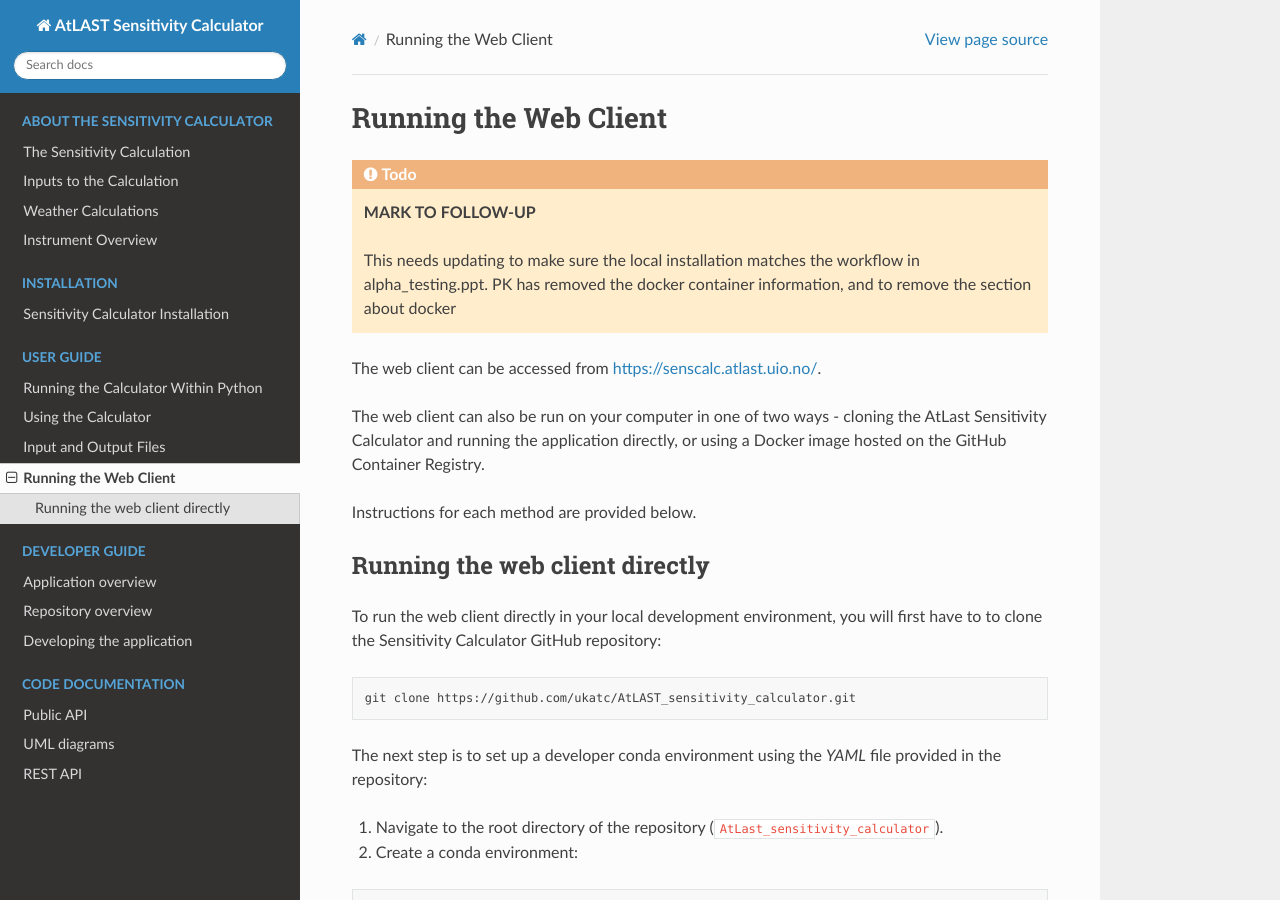
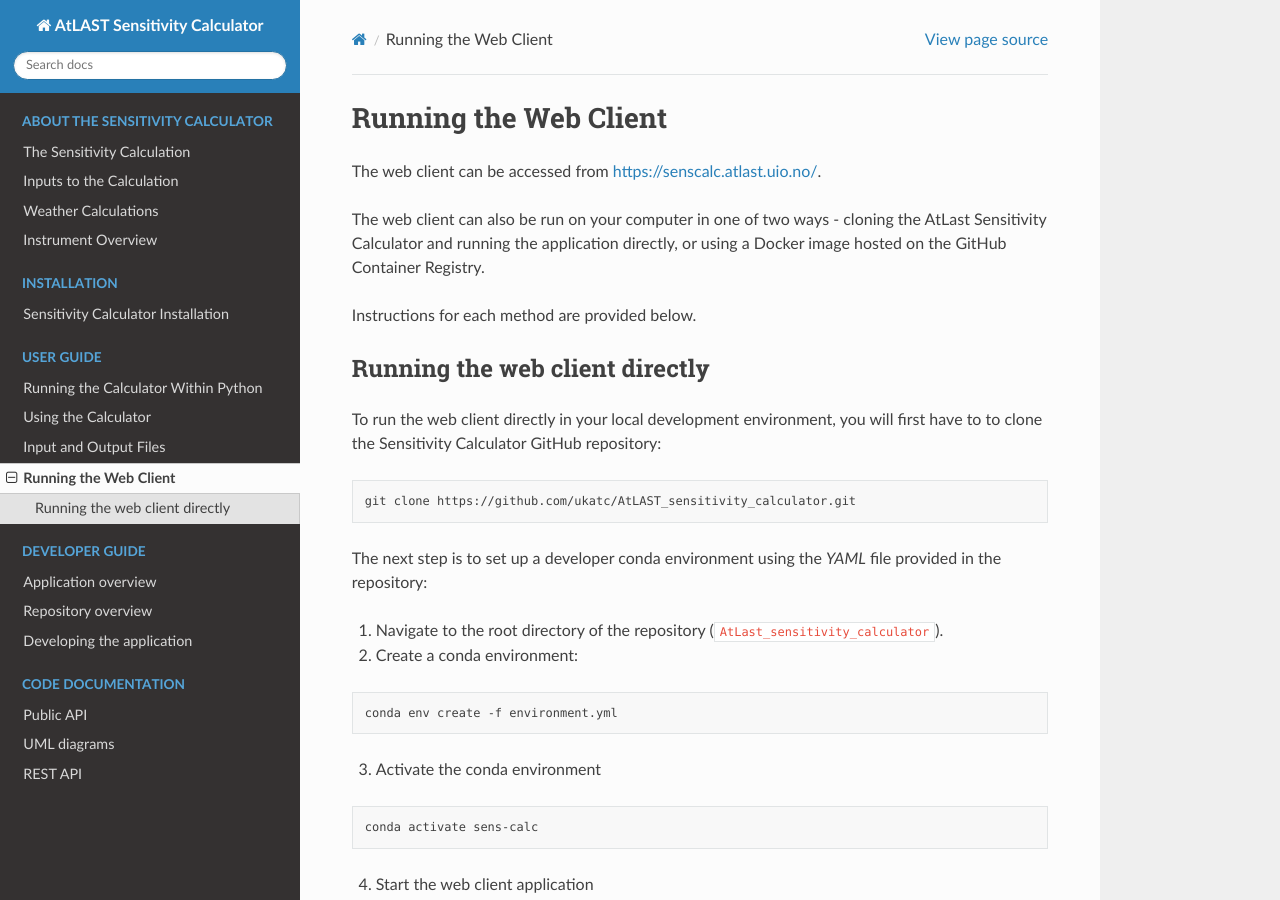
Before and after one commit to ukatc/AtLAST_sensitivity_calculator, a Sphinx documentation site: the page built from docs/source/user_guide/running_the_web_client.rst, in a window 1280 px wide and 900 px high. Built offline with Sphinx 7.4.7 and the Read the Docs theme 3.1.0, drawn with Linux system fonts in a browser that asks for light colours.

Commit message:
Update running_the_web_client.rst
As discussed in our last meeting, we don't want this to be consistent with the alpha testing process as those instructions were modified for the testing process.

```diff
--- a/docs/source/user_guide/running_the_web_client.rst
+++ b/docs/source/user_guide/running_the_web_client.rst
@@ -1,11 +1,5 @@
 Running the Web Client
 ======================
-
-.. TODO::
-
-    **MARK TO FOLLOW-UP**
-
-    This needs updating to make sure the local installation matches the workflow in alpha_testing.ppt. PK has removed the docker container information, and to remove the section about docker
 
 The web client can be accessed from https://senscalc.atlast.uio.no/.
 
```
